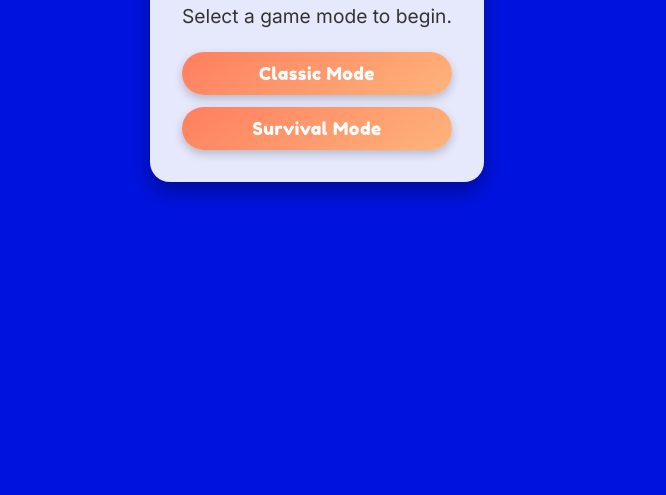
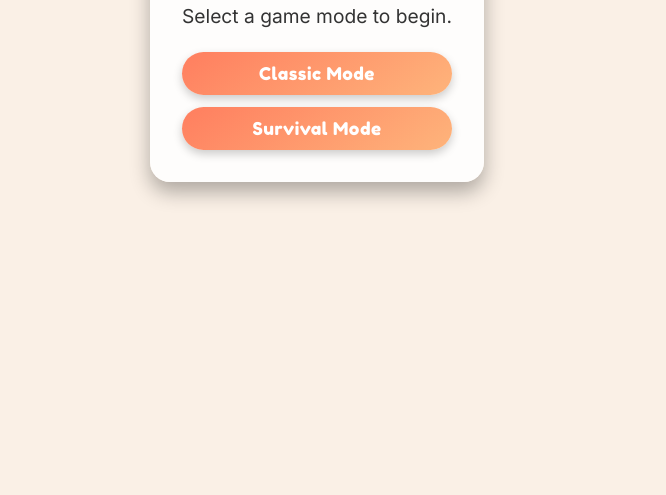
Before and after one commit to aisheikh1/Bubble_Pop_Frenzy, a website built with Vite: page index.html in a window 1280 px wide. Shown: the part 305-800 px from the top of the page, without its empty margins (323-989 px from the left). Built offline with nearby package versions, Linux system fonts and the light colour scheme.

Commit message:
beige color background

```diff
--- a/src/styles/styles.css
+++ b/src/styles/styles.css
@@ -5,7 +5,7 @@
 
 body {
   font-family: 'Inter', sans-serif;
-  background: #0013de; /*page background*/
+  background: #faf0e6; /*page background*/
   display: flex;
   flex-direction: column;
   justify-content: center;
```
